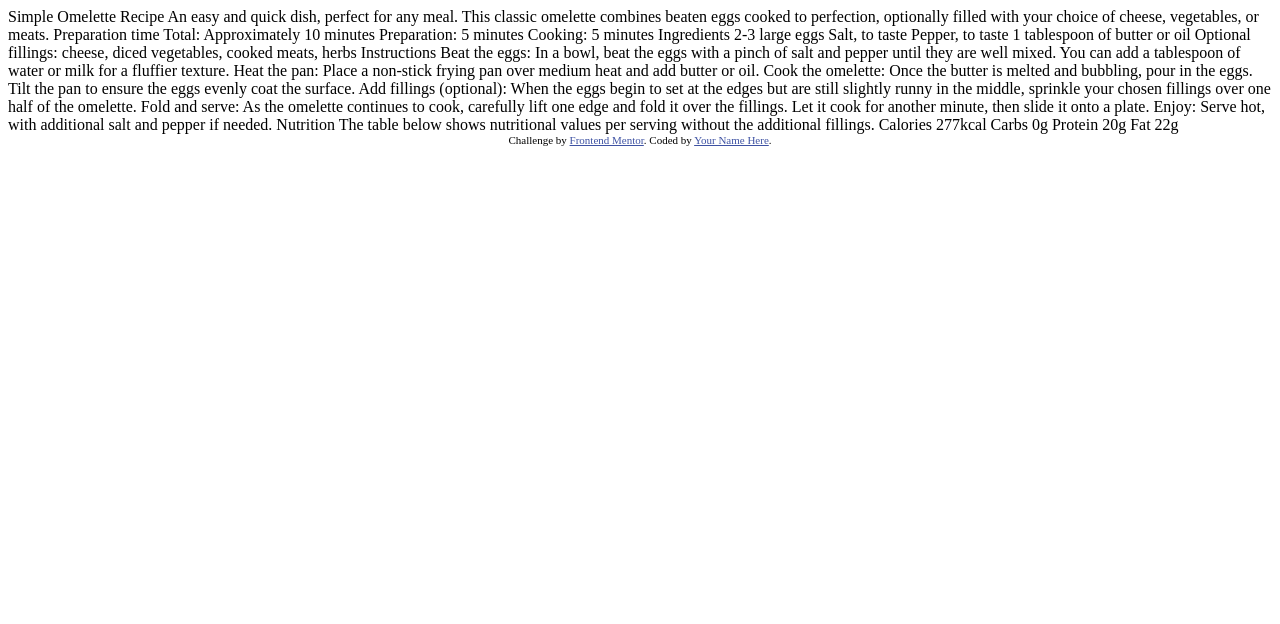
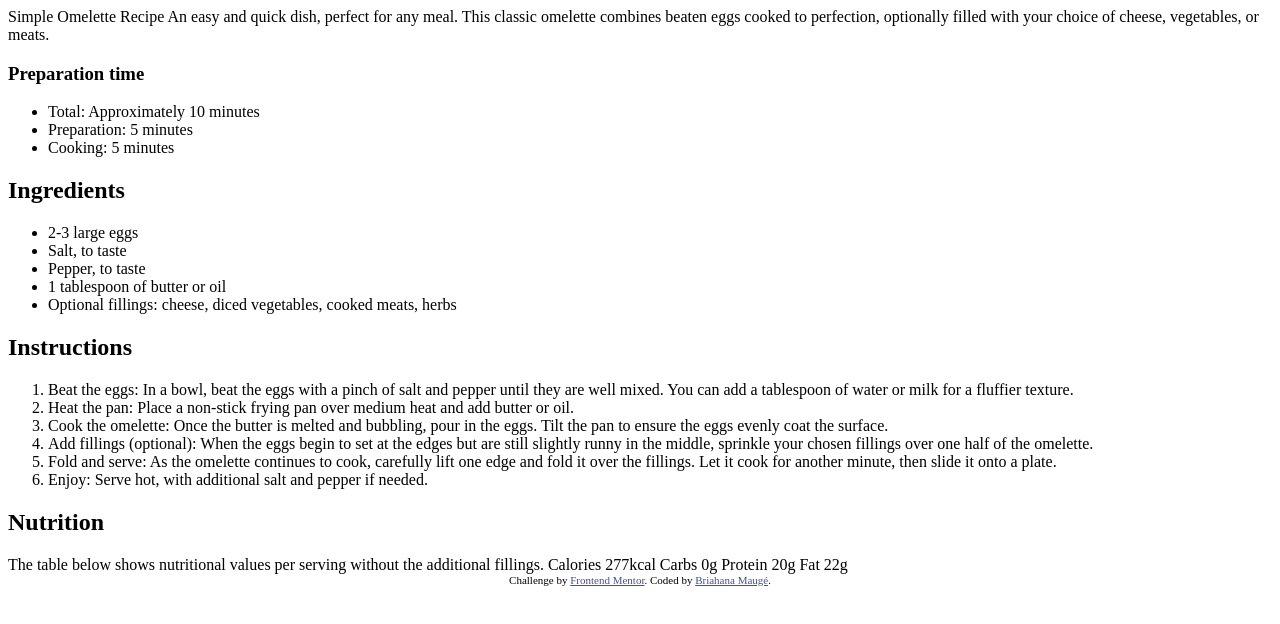
Before and after one commit to Briahana-Mauge/recipe-Page, a plain HTML site: page index.html in a window 1280 px wide. Drawn offline with Linux system fonts and the light colour scheme.

Commit message:
add ordered and unordered listings for both prep time, ingredients, and instruction sections

```diff
--- a/index.html
+++ b/index.html
@@ -21,39 +21,41 @@
   An easy and quick dish, perfect for any meal. This classic omelette combines beaten eggs cooked
   to perfection, optionally filled with your choice of cheese, vegetables, or meats.
 
-  Preparation time
+  <h3>Preparation time</h3>
+<ul>
+  <li>Total: Approximately 10 minutes</li>
+  <li>Preparation: 5 minutes</li>
+  <li>Cooking: 5 minutes</li>
+</ul>
+  <h2>Ingredients</h2>
 
-  Total: Approximately 10 minutes
-  Preparation: 5 minutes
-  Cooking: 5 minutes
+  <ul>
+  <li>2-3 large eggs</li>
+  <li>Salt, to taste</li>
+  <li>Pepper, to taste</li>
+  <li>1 tablespoon of butter or oil</li>
+  <li>Optional fillings: cheese, diced vegetables, cooked meats, herbs</li>
+</ul>
+  <h2>Instructions</h2>
+<ol>
 
-  Ingredients
+  <li>Beat the eggs: In a bowl, beat the eggs with a pinch of salt and pepper until they are well mixed.
+    You can add a tablespoon of water or milk for a fluffier texture.</li>
 
-  2-3 large eggs
-  Salt, to taste
-  Pepper, to taste
-  1 tablespoon of butter or oil
-  Optional fillings: cheese, diced vegetables, cooked meats, herbs
+  <li>Heat the pan: Place a non-stick frying pan over medium heat and add butter or oil.</li>
 
-  Instructions
+  <li>Cook the omelette: Once the butter is melted and bubbling, pour in the eggs. Tilt the pan to ensure
+    the eggs evenly coat the surface.</li>
 
-  Beat the eggs: In a bowl, beat the eggs with a pinch of salt and pepper until they are well mixed.
-  You can add a tablespoon of water or milk for a fluffier texture.
+  <li>Add fillings (optional): When the eggs begin to set at the edges but are still slightly runny in the
+    middle, sprinkle your chosen fillings over one half of the omelette.</li>
 
-  Heat the pan: Place a non-stick frying pan over medium heat and add butter or oil.
+  <li>Fold and serve: As the omelette continues to cook, carefully lift one edge and fold it over the
+    fillings. Let it cook for another minute, then slide it onto a plate.</li>
 
-  Cook the omelette: Once the butter is melted and bubbling, pour in the eggs. Tilt the pan to ensure
-  the eggs evenly coat the surface.
-
-  Add fillings (optional): When the eggs begin to set at the edges but are still slightly runny in the
-  middle, sprinkle your chosen fillings over one half of the omelette.
-
-  Fold and serve: As the omelette continues to cook, carefully lift one edge and fold it over the
-  fillings. Let it cook for another minute, then slide it onto a plate.
-
-  Enjoy: Serve hot, with additional salt and pepper if needed.
-
-  Nutrition
+  <li>Enjoy: Serve hot, with additional salt and pepper if needed.</li>
+</ol>
+  <h2>Nutrition</h2>
 
   The table below shows nutritional values per serving without the additional fillings.
 
@@ -71,7 +73,7 @@
 
   <div class="attribution">
     Challenge by <a href="https://www.frontendmentor.io?ref=challenge" target="_blank">Frontend Mentor</a>.
-    Coded by <a href="#">Your Name Here</a>.
+    Coded by <a href="#">Briahana Maugé</a>.
   </div>
 </body>
 </html>
```
